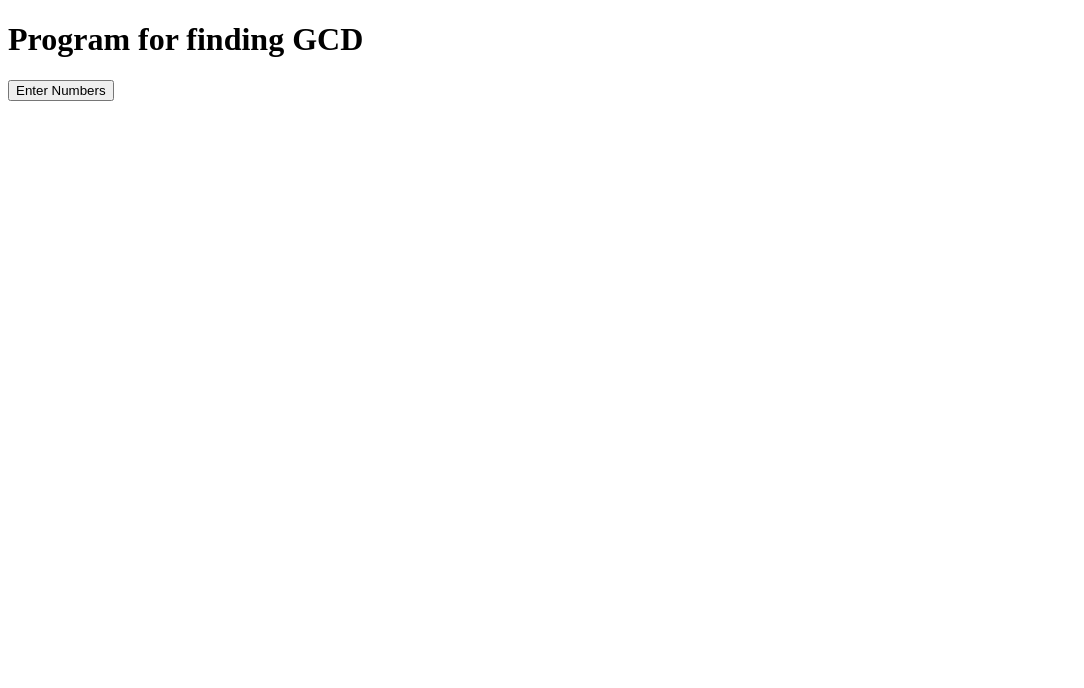
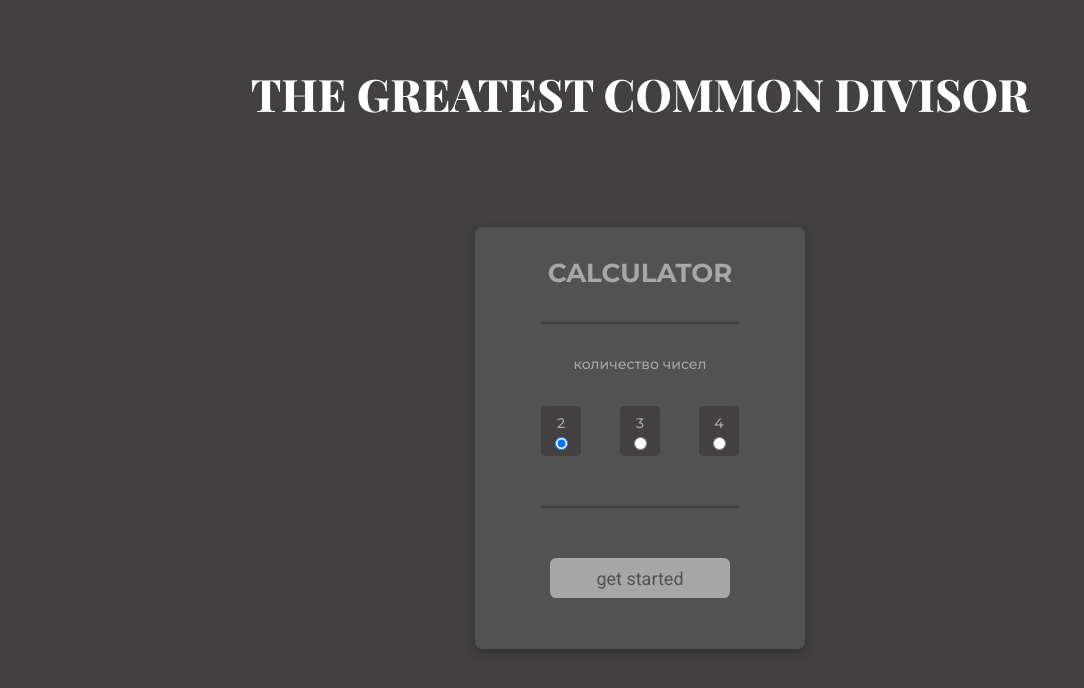
Before and after one commit to Alex-Lar/Finding-the-GCD, a plain HTML site: page index.html in a window 1280 px wide. Shown: the whole page, without its empty margins (0-1084 px from the left). Drawn offline with nearby package versions, Linux system fonts and the light colour scheme.

Commit message:
style update dark theme

```diff
--- a/index.html
+++ b/index.html
@@ -1,17 +1,52 @@
 <!DOCTYPE html>
 <html lang="en">
+
 <head>
     <meta charset="UTF-8">
     <meta http-equiv="X-UA-Compatible" content="IE=edge">
     <meta name="viewport" content="width=device-width, initial-scale=1.0">
+    <link
+        href="https://fonts.googleapis.com/css2?family=Montserrat:wght@500;700&family=Playfair+Display:wght@800&family=Roboto&display=swap"
+        rel="stylesheet">
     <link rel="stylesheet" href="style.css">
     <title>Finding GCD</title>
 </head>
+
 <body>
-    <h1>Program for finding GCD</h1>
+    <h1 class="header_title">The Greatest Common Divisor</h1>
 
-    <button id="input-btn">Enter Numbers</button>
+    <div class="container">
+        <div class="card">
+            <h2 class="card_title">Calculator</h2>
+
+            <div class="sub_text">количество чисел</div>
+
+            <div class="radio_buttons">
+                <div class="radio_btn">
+                    <label class="label_num" for="two_num">2</label>
+                    <input type="radio" name="nums" id="two_num" value="2" checked>
+                </div>
+
+                <div class="radio_btn">
+                    <label class="label_num" for="three_num">3</label>
+                    <input type="radio" name="nums" id="three_num" value="3">
+                </div>
+
+                <div class="radio_btn">
+                    <label class="label_num" for="four_num">4</label>
+                    <input type="radio" name="nums" id="four_num" value="4">
+                </div>
+            </div><!-- ./radio_buttons -->
+
+            <div class="start_btn">
+                <button id="input_btn">get started</button>
+            </div>
+
+        </div><!-- ./card -->
+
+    </div><!-- ./container -->
 
     <script src="script.js"></script>
 </body>
+
 </html>
--- a/script.js
+++ b/script.js
@@ -1,6 +1,6 @@
 'use strict';
 
-let inputBtn = document.querySelector('#input-btn');
+let inputBtn = document.querySelector('#input_btn');
 
 
 inputBtn.addEventListener('click', function () {
--- a/style.css
+++ b/style.css
@@ -0,0 +1,164 @@
+body {
+    padding-top: 60px;
+    margin: 0;
+    font-family: 'Montserrat', sans-serif;
+    font-size: 14px;
+    line-height: 1.5;
+
+    background-color: #424040;
+    color: #fff;
+}
+
+*,
+*:before,
+*:after {
+    box-sizing: border-box;
+}
+
+
+h1,
+h2,
+h3,
+h4,
+h5,
+h6 {
+    margin: 0;
+}
+
+
+.container {
+    width: 100%;
+    max-width: 1160px;
+    margin: 0 auto;
+}
+
+
+
+.header_title {
+    font-family: 'Playfair Display', serif;
+    font-weight: 800;
+    font-size: 3.2em;
+    text-align: center;
+
+    text-transform: uppercase;
+}
+
+
+
+.card {
+    padding: 0px 65px 0px 65px;
+    margin: 100px auto;
+    width: 330px;
+    height: 422px;
+    background-color: #525252;
+    border: 1px solid #525252;
+    border-radius: .5em;
+
+    box-shadow: 0px 4px 11px #00000044;
+}
+
+
+.card_title {
+    margin-top: 26px;
+    text-align: center;
+    font-family: 'Montserrat', sans-serif;
+    font-size: 26px;
+    font-weight: 700;
+    color: #A7A7A7;
+
+    text-transform: uppercase;
+}
+
+.card_title:after {
+    content: "";
+    display: block;
+    width: 100%;
+    height: 2px;
+    margin: 29px 0 30px 0;
+
+    background-color: #424040;
+
+}
+
+
+.sub_text {
+    margin-bottom: 31px;
+    text-align: center;
+    font-family: 'Montserrat', sans-serif;
+    font-size: 14px;
+    font-weight: 500;
+    color: #A7A7A7;
+}
+
+
+.radio_buttons {
+    display: flex;
+    flex-direction: row;
+    justify-content: space-between;
+}
+
+
+.radio_btn {
+    display: flex;
+    flex-direction: column;
+    padding-top: 6px;
+    width: 40px;
+    height: 50px;
+    border: 1px solid #424040;
+    border-radius: .3em;
+    color: #A7A7A7;
+    background-color: #424040;
+}
+
+.label_num {
+    margin: 0 auto 3px;
+}
+
+#two_num {
+    margin: 0 auto;
+}
+
+#three_num {
+    margin: 0 auto;
+}
+
+#four_num {
+    margin: 0 auto;
+}
+
+
+.start_btn {
+    text-align: center;
+}
+
+.start_btn:before {
+    content: "";
+    display: block;
+    width: 100%;
+    height: 2px;
+
+    margin: 50px 0 50px 0;
+
+    background-color: #424040;
+}
+
+
+#input_btn {
+    font-family: 'Roboto', sans-serif;
+    font-size: 18px;
+    font-weight: 400;
+    color: #525252;
+    background-color: #A7A7A7;
+
+    border: none;
+    border-radius: .350em;
+    width: 180px;
+    height: 40px;
+
+    cursor: pointer;
+    transition: background-color .2s linear;
+}
+
+#input_btn:hover {
+    background-color: #dbdbdb;
+}
```
